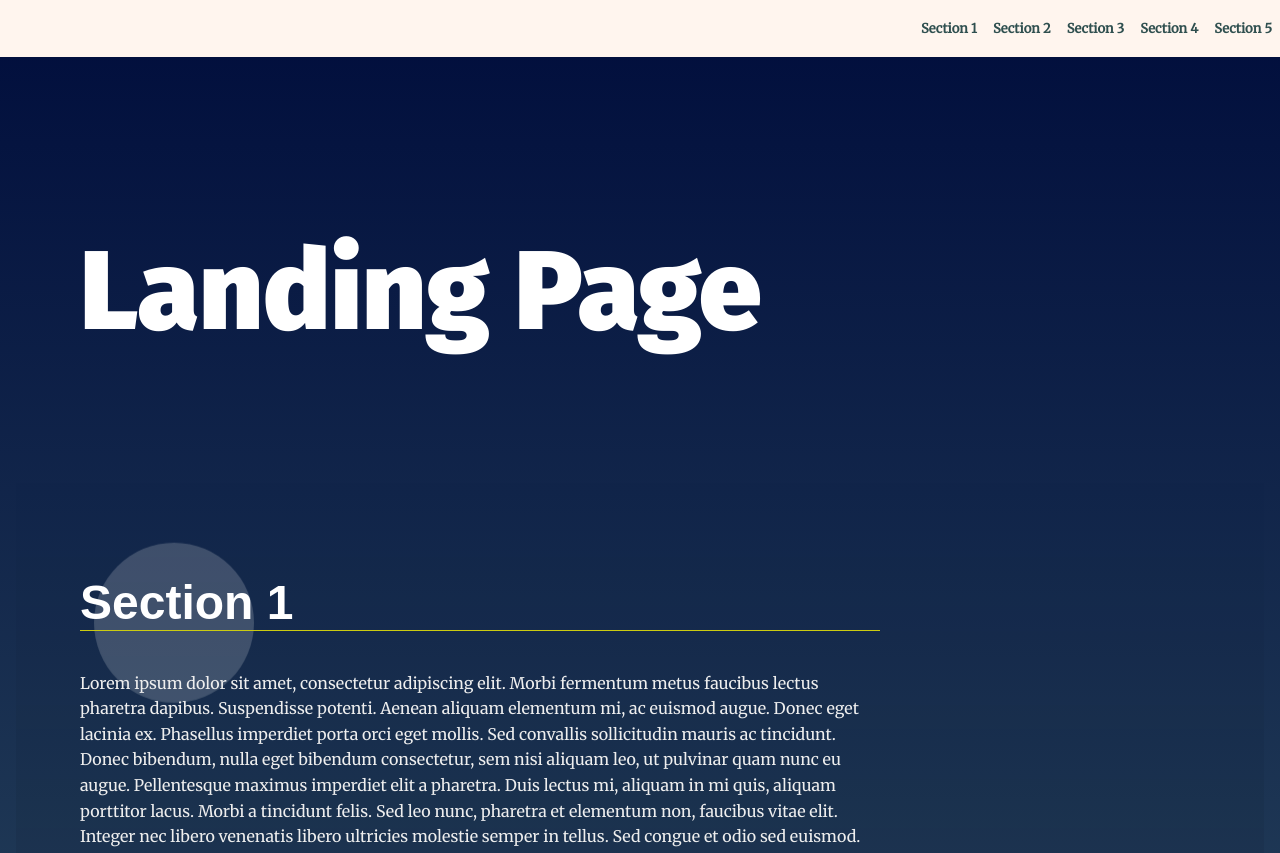
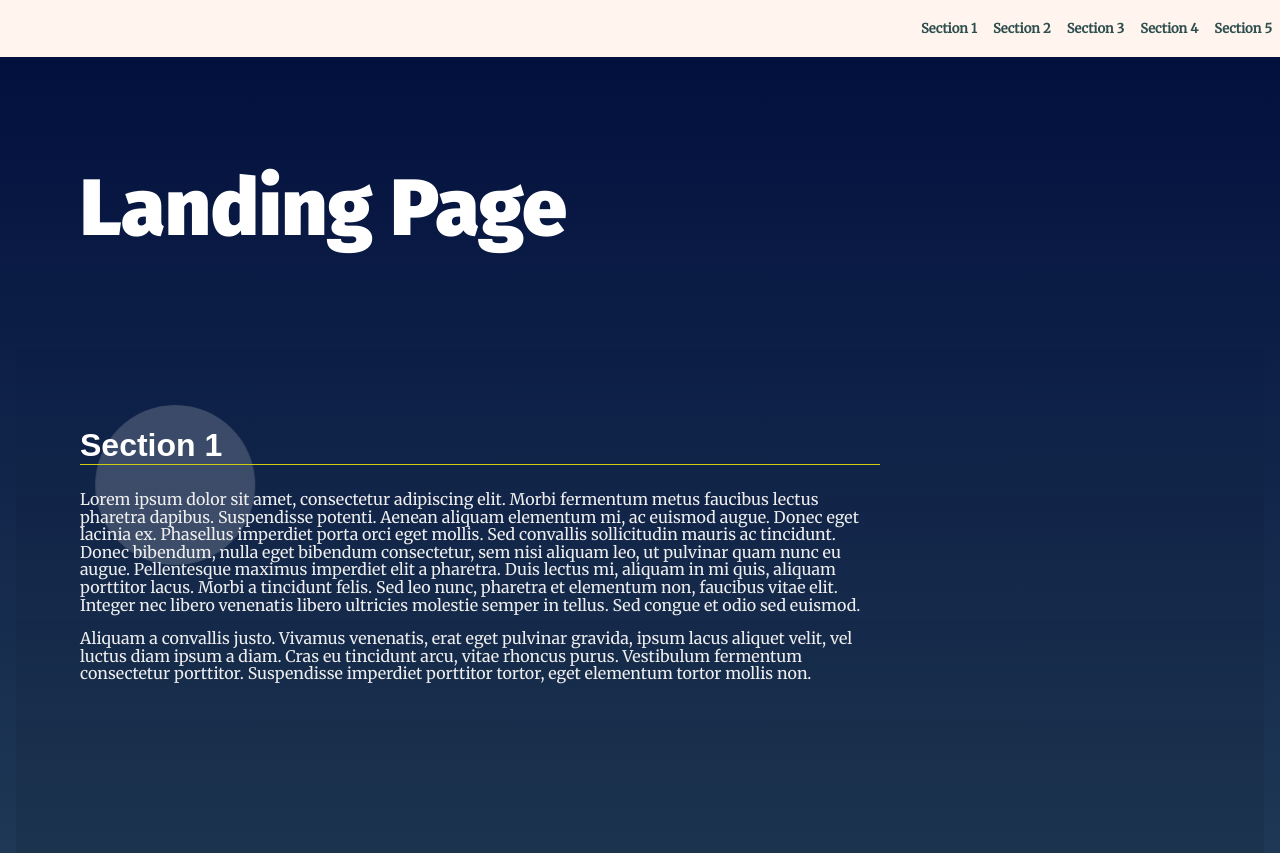
Before and after one commit to onlysunshines/landingPage, a plain HTML site: page index.html in a window 1280 px wide. Shown: the top 853 px of the page. Drawn offline with Linux system fonts and the light colour scheme.

Commit message:
Update styles.css

```diff
--- a/css/styles.css
+++ b/css/styles.css
@@ -22,17 +22,16 @@ body {
     color: #fff;
 }
 
-
 /* Typeography General*/
 h1 {
     font-family: 'Fira Sans', sans-serif;
-    font-size: 3em;
+    font-size: 2em;
     margin: 2em 1rem;
 }
 
 @media only screen and (min-width: 35em){
     h1 {
-        font-size: 7em;
+        font-size: 5em;
         margin: 2em 4rem 1em;
     }
 }
@@ -40,12 +39,12 @@ h1 {
 h2 {
     border-bottom: 1px solid #cc1;
     font-family: 'Oxygen', Sans-Serif;
-    font-size: 3em;
+    font-size: 2em;
     color: #fff;
 }
 
 p {
-    line-height: 1.6em;
+    line-height: 1.1em;
     color: #eee;
 }
 
@@ -55,15 +54,15 @@ main {
 }
 
 .main-hero {
-    min-height: 40vh;
-    padding-top: 3em;
+    min-height: 30vh;
+    padding-top: 2em;
 }
 
 section {
     position: relative;
     min-height: 80vh;
+    max-height: 100vh;
 }
-
 
 /* ---- Module Rules ---- */
 
@@ -126,7 +125,9 @@ section {
 .landing__container {
     padding: 1em;
     text-align: left;
+    max-height: 85vh;
 }
+
 
 @media only screen and (min-width: 350px) {
 
@@ -142,6 +143,7 @@ section {
     .landing__container {
         padding-top: 4em;
     }
+
 }
 
 @media only screen and (min-width: 35em){
```
